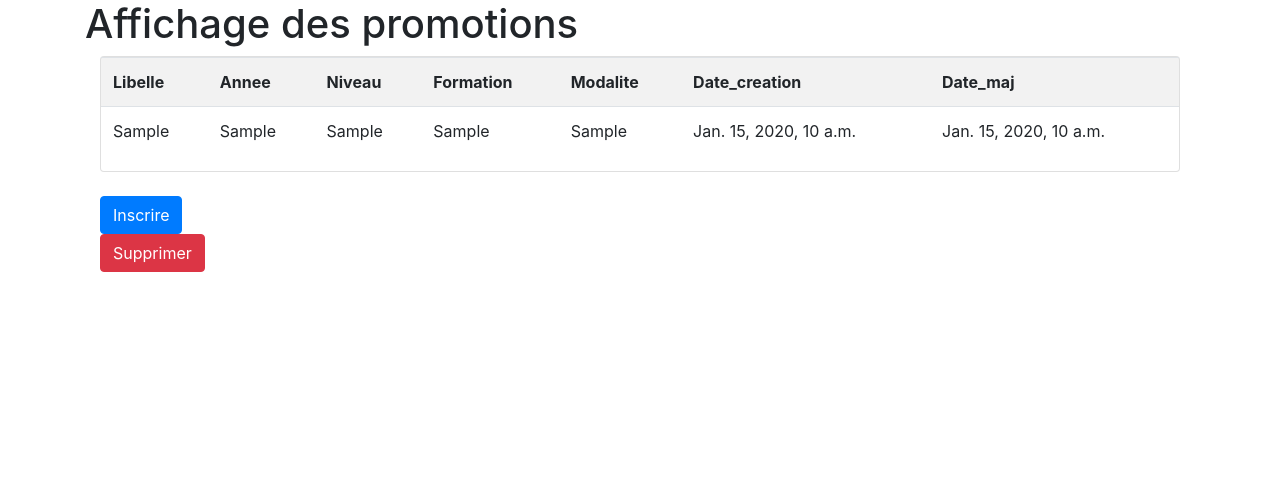
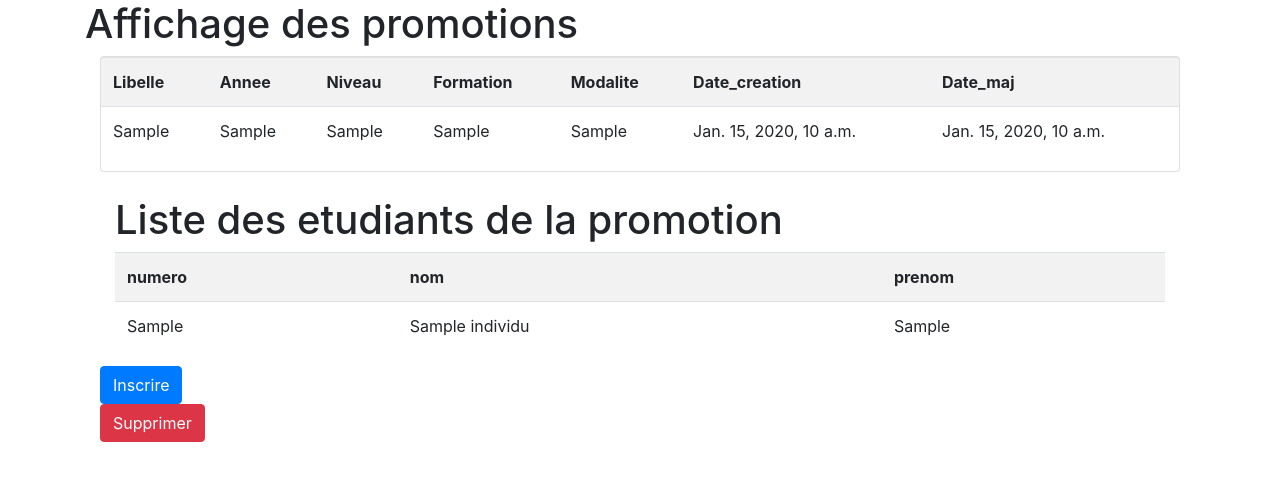
Before and after one commit to RomainVacheret/PSI, a Django app: a page that uses Gestion/templates/Gestion/affichage_detail.html in a window 1280 px wide. Shown: the part 56-537 px from the top of the page. Run offline with Django 3.2, Linux system fonts and the light colour scheme; tables that the repository leaves empty hold one stand-in row (values such as "Sample post"); some libraries are stand-ins or nearby versions.

Commit message:
liste dans les details (promotions et etudiants)

```diff
--- a/Gestion/templates/Gestion/affichage_detail.html
+++ b/Gestion/templates/Gestion/affichage_detail.html
@@ -23,6 +23,27 @@
         <p>{{ erreur }}</p>
         {% endif %}
         <br>
+
+        {% if liste_affichage %}
+        <div class="container">
+            <h1>{{ titre_affichage }}</h1>
+            <table class="table table-striped">
+                <tr>
+                    {% for clef in liste_affichage.0.keys %}
+                    <th scope="col"> {{ clef }} </th>
+                    {% endfor %}
+                </tr>
+                {% for element in liste_affichage %}
+                    <tr>
+                        {% for valeur in element.values %}
+                        <td>{{ valeur }} </td>
+                        {% endfor %}
+                    </tr>
+                {% endfor %}
+            </table>
+        </div>
+        {% endif%}
+
         {% if slug_modification %}
             <form method="POST" action="{% url nom_url_modification slug_modification %}">
                 {% csrf_token %}
--- a/Gestion/views.py
+++ b/Gestion/views.py
@@ -280,6 +280,10 @@ def affichage_individu(requete, numero):
         'slug_modification': numero,
         'slug_suppression': numero,
         'nom_url_suppression': 'suppression_individu_gestion',
+        'nom_url_element': 'affichage_promotion_gestion',
+        'slug_affichage': 'numero',
+        'titre_affichage': 'Liste des promotions de l\'etudiant',
+        'liste_affichage': [{'Libelle': promotion.libelle} for promotion in get_object_or_404(Individu, pk=individu_id).groupe_set.all() if individu['Type'] == 'Eleve'],
     }
 
     return render(requete, 'Gestion/affichage_detail.html', contexte)
@@ -321,6 +325,10 @@ def affichage_promotion(requete, libelle):
         'slug_suppression': libelle,
         'slug_inscription': libelle,
         'nom_url_suppression': 'suppression_promotion_gestion',
+        'nom_url_element': 'affichage_promotion_gestion',
+        'slug_affichage': 'libelle',
+        'titre_affichage': 'Liste des etudiants de la promotion',
+        'liste_affichage': [etudiant for etudiant in get_object_or_404(Groupe, pk=promotion_id).etudiants.all().values('numero', 'nom','prenom')],
     }
 
     return render(requete, 'Gestion/affichage_detail.html', contexte)
```
